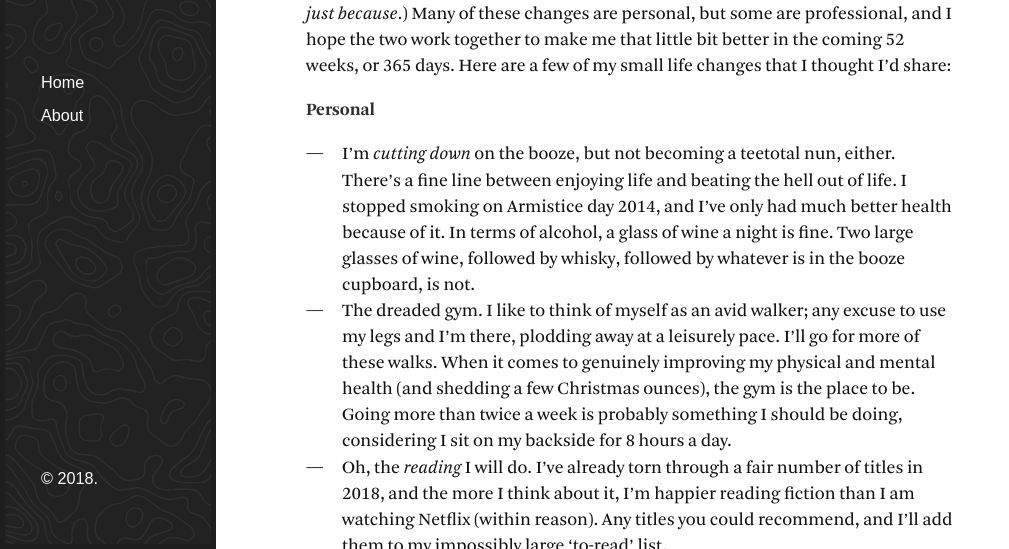
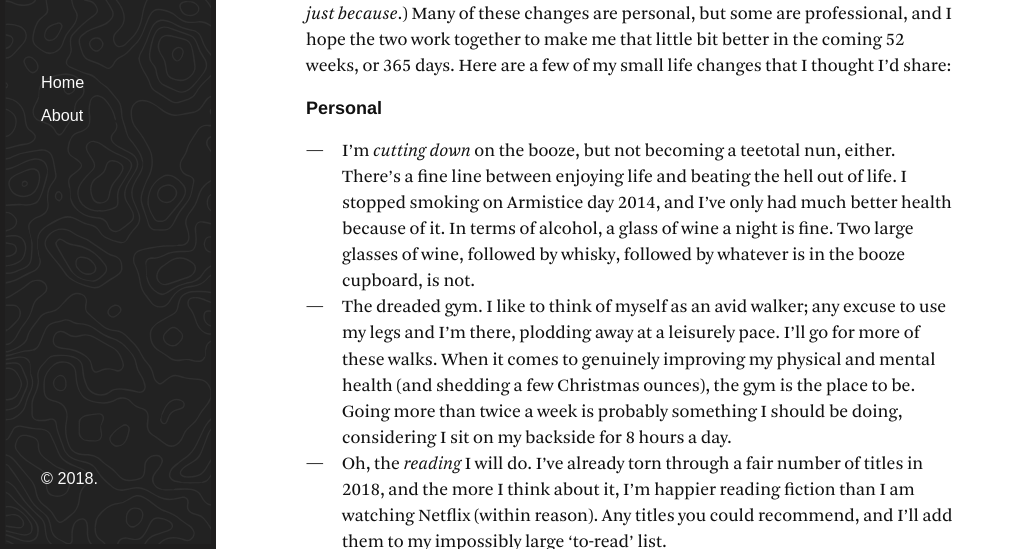
Before and after one commit to atkinja522/atkinja522.github.io, a Jekyll site: the page built from _posts/2019-1-1-So-long-2019.md, in a window 1280 px wide and 900 px high. Shown: the part 351-900 px from the top of the window, without its empty margins (0-1009 px from the left). Built offline with Jekyll 4.4.1, drawn with Linux system fonts in a browser that asks for light colours; some web fonts are replaced.

```diff
--- a/_posts/2019-1-1-So-long-2019.md
+++ b/_posts/2019-1-1-So-long-2019.md
@@ -8,13 +8,13 @@ published: true
 
 I don't believe in getting overly sentimental about the passing of the year; after *Auld Lang Syne* has come to a stop, it's time to look forward to the year ahead, and to march on with some small life changes (which I'm avoiding calling resolutions, *just because*.) Many of these changes are personal, but some are professional, and I hope the two work together to make me that little bit better in the coming 52 weeks, or 365 days. Here are a few of my small life changes that I thought I'd share:
 
-**Personal**
+## Personal
 
 - I'm *cutting down* on the booze, but not becoming a teetotal nun, either. There's a fine line between enjoying life and beating the hell out of life. I stopped smoking on Armistice day 2014, and I've only had much better health because of it. In terms of alcohol, a glass of wine a night is fine. Two large glasses of wine, followed by whisky, followed by whatever is in the booze cupboard, is not.
 - The dreaded gym. I like to think of myself as an avid walker; any excuse to use my legs and I'm there, plodding away at a leisurely pace. I'll go for more of these walks. When it comes to genuinely improving my physical and mental health (and shedding a few Christmas ounces), the gym is the place to be. Going more than twice a week is probably something I should be doing, considering I sit on my backside for 8 hours a day.
 - Oh, the *reading* I will do. I've already torn through a fair number of titles in 2018, and the more I think about it, I'm happier reading fiction than I am watching Netflix (within reason). Any titles you could recommend, and I'll add them to my impossibly large 'to-read' list.
 
-**Professional**
+## Professional
 
 - 'Networking'. I've been to my fair share of meetups, conferences and talks, but I struggle (as I'm sure many do) to connect with strangers in a more meaningful way. The operative word in this point is 'stranger', so I don't think it's remiss of me to say that talking to perfect strangers is my strong point. More to the matter, I should be more open to meeting new people.
 - Research, and reading around practices, processes, tips and fiddles. There's so much out there I couldn't even begin to sift through the myriad articles on Medium and the like, but a few surgically selected works, thoughtfully consumed and fully understood and explored, will be my remedy to the tsunami of opinions and listicles I try to pick my way through each day.
```
